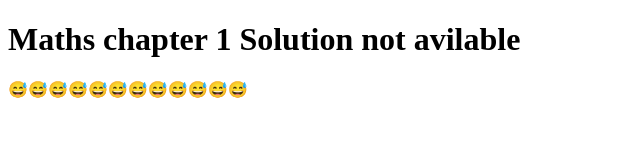
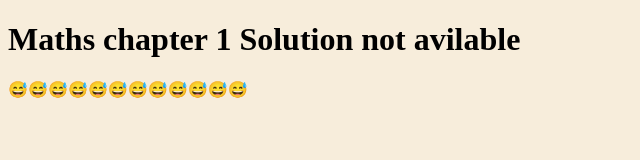
Before and after one commit to Kartiksrvstv/Study, a plain HTML site: page solution maths.html in a window 1280 px wide. Shown: the whole page, without its empty margins (0-640 px from the left). Drawn offline with Linux system fonts and the light colour scheme.

Commit message:
Update solution maths.html

```diff
--- a/solution maths.html
+++ b/solution maths.html
@@ -4,7 +4,7 @@
     <meta charset="utf-8">
     <title></title>
   </head>
-  <body>
+  <body style="background-color: #F7EDDB"style="background-color: #F7EDDB">
 <h1>Maths chapter 1 Solution not avilable </h1>
 😅😅😅😅😅😅😅😅😅😅😅😅
 
```
